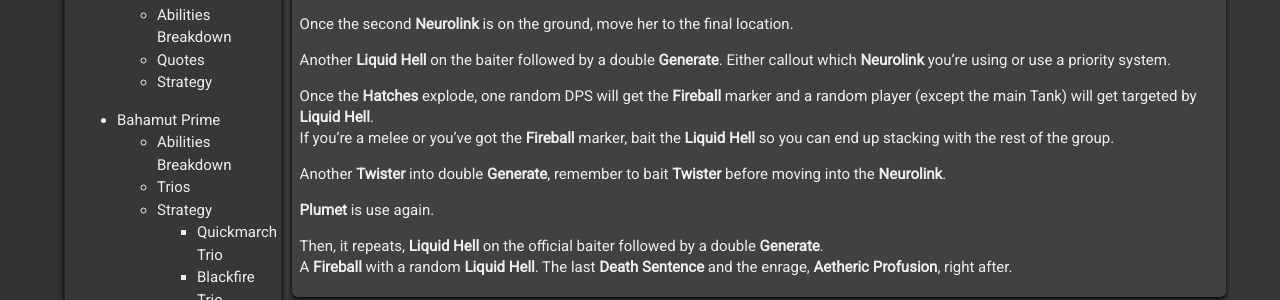
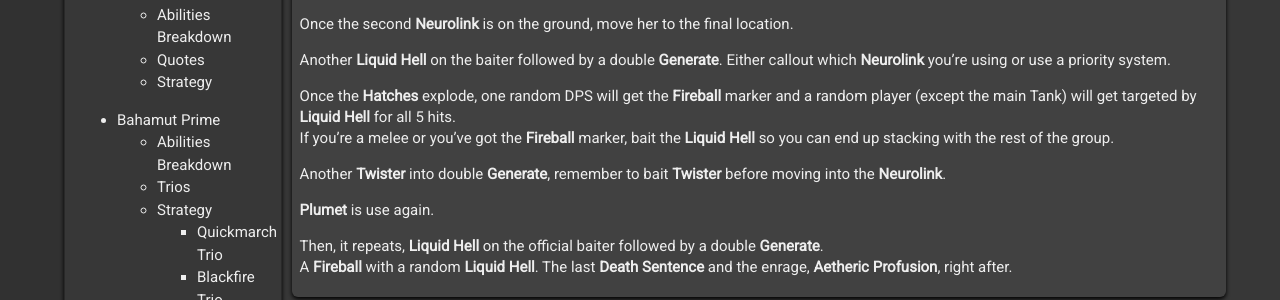
Before and after one commit to VacCrow/vaccrow.github.io, a Jekyll site: the page built from guides/ultimates/UCOB.md, in a window 1280 px wide and 900 px high, scrolled down 2832 px. Shown: the part 152-452 px from the top of the window. Built offline with Jekyll 4.4.1, drawn with Linux system fonts in a browser that asks for light colours.

Commit message:
Update UCOB.md

```diff
--- a/guides/ultimates/UCOB.md
+++ b/guides/ultimates/UCOB.md
@@ -99,7 +99,7 @@ Once the second **Neurolink** is on the ground, move her to the final location.
 
 Another **Liquid Hell** on the baiter followed by a double **Generate**. Either callout which **Neurolink** you're using or use a priority system.
 
-Once the **Hatches** explode, one random DPS will get the **Fireball** marker and a random player (except the main Tank) will get targeted by **Liquid Hell**.
+Once the **Hatches** explode, one random DPS will get the **Fireball** marker and a random player (except the main Tank) will get targeted by **Liquid Hell** for all 5 hits.
 If you're a melee or you've got the **Fireball** marker, bait the **Liquid Hell** so you can end up stacking with the rest of the group.
 
 Another **Twister** into double **Generate**, remember to bait **Twister** before moving into the **Neurolink**.
```
